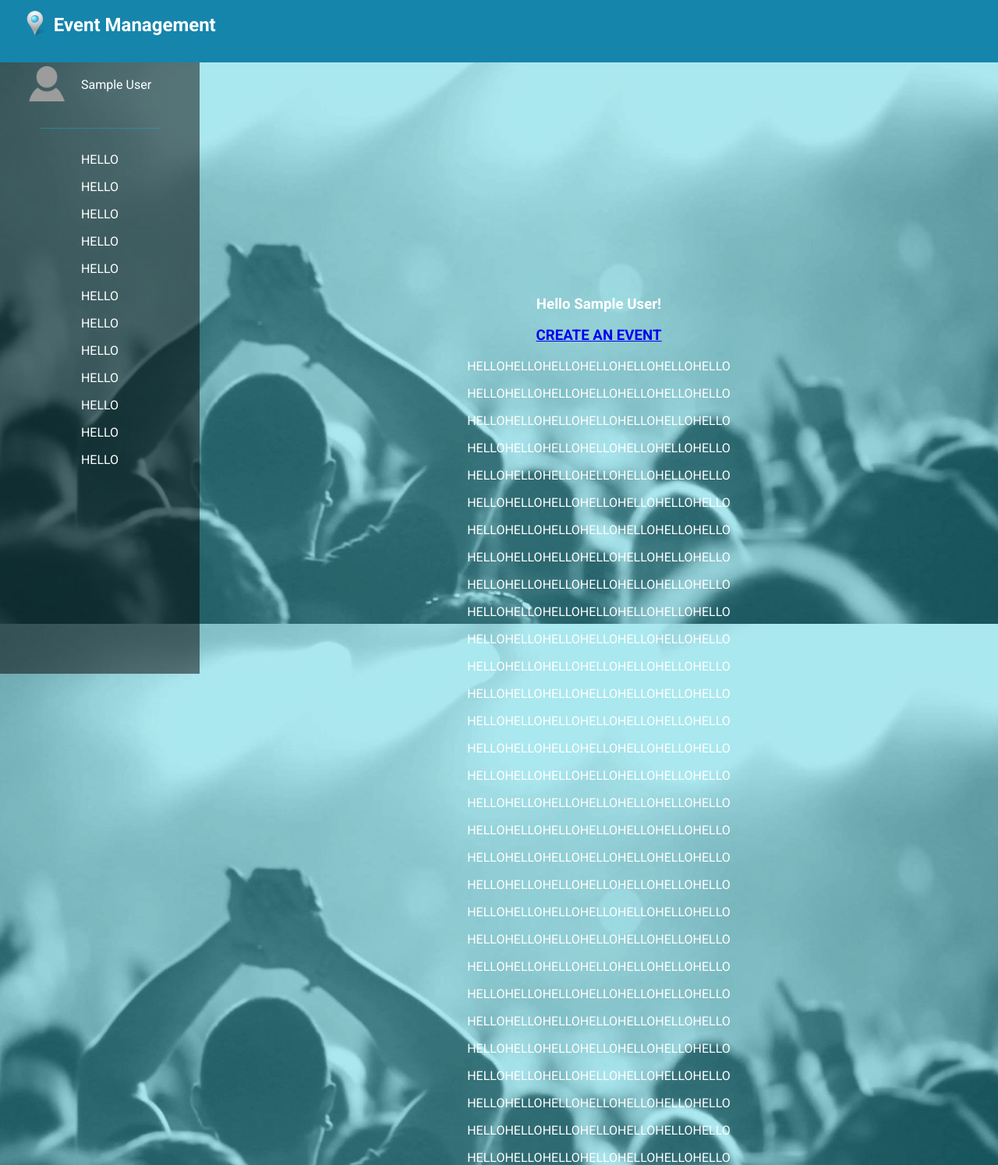
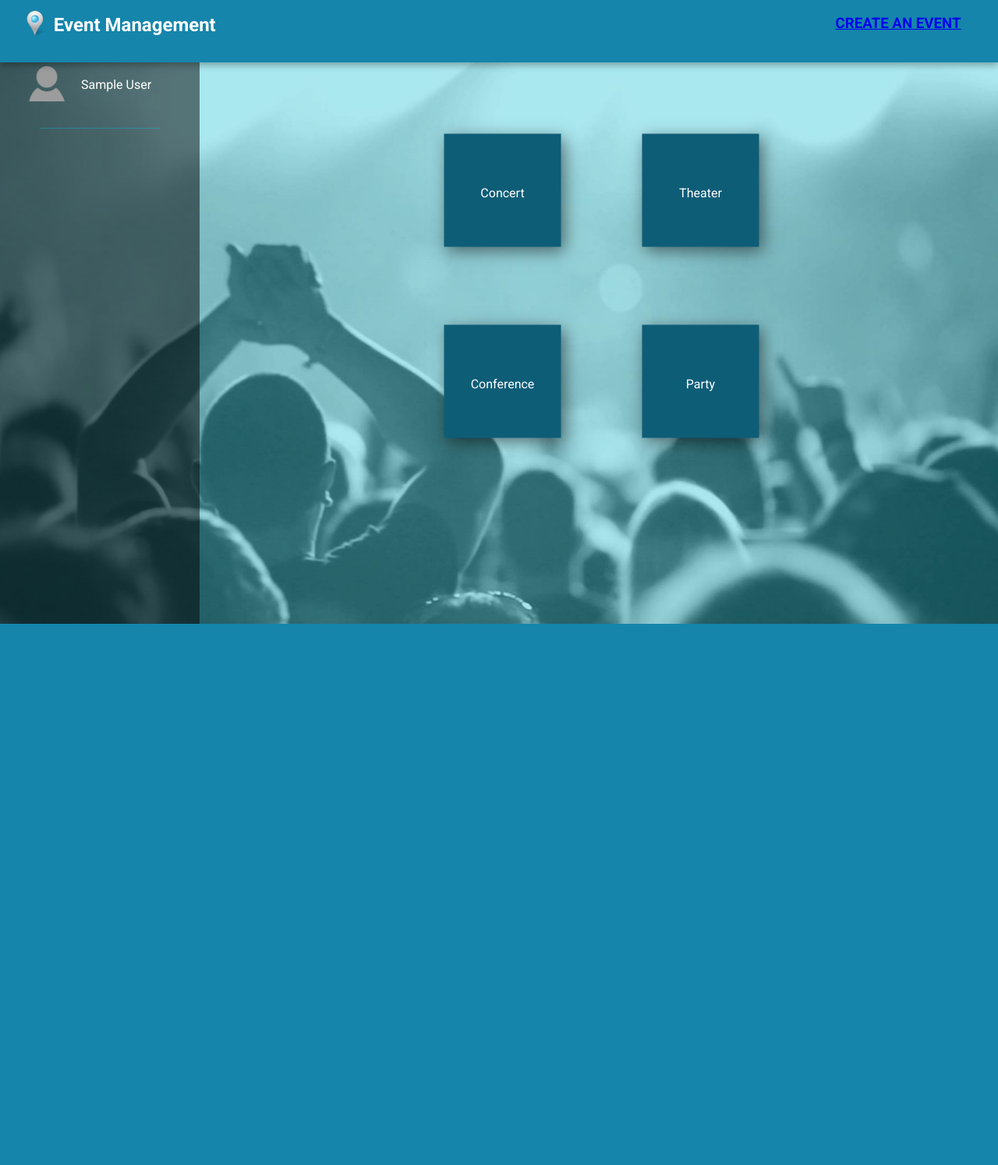
Before and after one commit to mariateresachaves/ltw_event_managment, a PHP site: page /ltw_event_managment/templates/dashboard.php in a window 1280 px wide. Shown: the whole page at 78% size. After the commit the page ends 800 px from the top, so only its background shows below. Run offline with PHP 8.4, Linux system fonts and the light colour scheme; the visitor is signed in with stand-in values (Sample User, id 1); data comes from the database, SQL or seed files in the repository; both versions use the stored data as it was after the commit.

Commit message:
better appearance

```diff
--- a/src/css/style4.css
+++ b/src/css/style4.css
@@ -14,25 +14,23 @@ html, body {
 
 .container {
     margin: 0;
-    width: 50%;
-    height: 50%;
-	left: 70%;
-    top: 90%;
-	transform: translate(-70%,-90%);
+    transform: translate(113%, 35%);
     position: absolute;
 }
 
 .container > h1 {
     margin-top: 0;
+    margin-bottom: 50px;
     font-weight: 700;
 }
 
 .menu {
-	margin-top: 0;
+	margin: 0;
 	width: 100%;
     height: 10%;
     position: fixed;
     z-index: 1;
+    box-shadow: 0 4px 8px rgba(0,0,0,0.28);
 }
 
 #menuBackground {
@@ -53,6 +51,13 @@ html, body {
     width: 60%;
     height: 100%;
 }
+
+#right {
+    width: 180%;
+    height: 100%;
+    transform: translate(0, -100%);
+}
+
 
 #title {
 	width: 35%;
@@ -135,6 +140,7 @@ html, body {
     width: 50px;
     height: 50px;
     display: inline-block;
+    background-color: white;
 }
 
 #userProfile > #userEvents >  #event > p {
@@ -147,3 +153,27 @@ html, body {
     text-align: left;
     margin-left: 35px;
 }
+
+#eventsInformation > #comboEvent > #eventBox1, #eventsInformation > #comboEvent > #eventBox2 {
+    display: inline-block;
+}
+
+#eventsInformation > #comboEvent > #eventBox1 {
+    margin-bottom: 100px;
+    margin-right: 100px;
+    background-color: #0e5d77;
+    width: 150px;
+    height: 79px;
+    padding-top: 66px;
+    box-shadow: 5px 5px 20px rgba(0,0,0,0.5);
+}
+
+#eventsInformation > #comboEvent > #eventBox2 {
+    margin-bottom: 100px;
+    margin-right: 100px;
+    background-color: #0e5d77;
+    width: 150px;
+    height: 79px;
+    padding-top: 66px;
+    box-shadow: 5px 5px 20px rgba(0,0,0,0.5);
+}
--- a/src/templates/dashboard.php
+++ b/src/templates/dashboard.php
@@ -5,10 +5,15 @@
     $name = $_SESSION['name'];
     $username = $_SESSION['login_user'];
 
-    $stmt = $db->prepare("SELECT name FROM events, participations WHERE events.id_event=participations.id_event
-                                                                        AND participations.username=?");
+    $stmt = $db->prepare("SELECT name, image FROM events, participations WHERE events.id_event=participations.id_event
+                                                                               AND participations.username=?");
 	$stmt->execute(array($username));
-	$result = $stmt->fetchAll();
+	$events = $stmt->fetchAll();
+
+    $stmt2 = $db->prepare("SELECT name FROM events_types");
+	$stmt2->execute();
+	$events_types = $stmt2->fetchAll();
+
 ?>
 
 <!DOCTYPE html>
@@ -32,6 +37,9 @@
                     <h2>Event Management</h2>
                 </div>
             </div>
+            <div id="right">
+                <a href="../db/create_event.php"><h3>CREATE AN EVENT</h3></a>
+            </div>
         </div>
 
 
@@ -48,72 +56,63 @@
 
             <div id="userEvents">
                 <?php
-                    foreach($result as $event) {
+                    foreach ($events as $event) {
                 ?>
 
-                <div id="event">
-                    <img src="../imgs/user_avatar.png" alt="User Icon">
-                    <p><?php echo $event['name']; ?></p>
-                </div>
+                    <div id="event">
+                        <img src="<?php echo "../" . $event['image']?>" alt="User Icon">
+                        <p><?php echo $event['name']; ?></p>
+                    </div>
 
                 <?php
                     }
                 ?>
-                <p>HELLO</p>
-                <p>HELLO</p>
-                <p>HELLO</p>
-                <p>HELLO</p>
-                <p>HELLO</p>
-                <p>HELLO</p>
-                <p>HELLO</p>
-                <p>HELLO</p>
-                <p>HELLO</p>
-                <p>HELLO</p>
-                <p>HELLO</p>
-                <p>HELLO</p>
-
             </div>
         </div>
 
         <div class="container">
-            <div id="user_greet">
-                <h3> Hello <?php echo $name ?>!</h3>
-            </div>
+            <div id="eventsInformation">
 
-            <div id="events_information">
-				<a href="../db/create_event.php"><h3>CREATE AN EVENT</h3></a>
-                <p>HELLOHELLOHELLOHELLOHELLOHELLOHELLO</p>
-                <p>HELLOHELLOHELLOHELLOHELLOHELLOHELLO</p>
-                <p>HELLOHELLOHELLOHELLOHELLOHELLOHELLO</p>
-                <p>HELLOHELLOHELLOHELLOHELLOHELLOHELLO</p>
-                <p>HELLOHELLOHELLOHELLOHELLOHELLOHELLO</p>
-                <p>HELLOHELLOHELLOHELLOHELLOHELLOHELLO</p>
-                <p>HELLOHELLOHELLOHELLOHELLOHELLOHELLO</p>
-                <p>HELLOHELLOHELLOHELLOHELLOHELLOHELLO</p>
-                <p>HELLOHELLOHELLOHELLOHELLOHELLOHELLO</p>
-                <p>HELLOHELLOHELLOHELLOHELLOHELLOHELLO</p>
-                <p>HELLOHELLOHELLOHELLOHELLOHELLOHELLO</p>
-                <p>HELLOHELLOHELLOHELLOHELLOHELLOHELLO</p>
-                <p>HELLOHELLOHELLOHELLOHELLOHELLOHELLO</p>
-                <p>HELLOHELLOHELLOHELLOHELLOHELLOHELLO</p>
-                <p>HELLOHELLOHELLOHELLOHELLOHELLOHELLO</p>
-                <p>HELLOHELLOHELLOHELLOHELLOHELLOHELLO</p>
-                <p>HELLOHELLOHELLOHELLOHELLOHELLOHELLO</p>
-                <p>HELLOHELLOHELLOHELLOHELLOHELLOHELLO</p>
-                <p>HELLOHELLOHELLOHELLOHELLOHELLOHELLO</p>
-                <p>HELLOHELLOHELLOHELLOHELLOHELLOHELLO</p>
-                <p>HELLOHELLOHELLOHELLOHELLOHELLOHELLO</p>
-                <p>HELLOHELLOHELLOHELLOHELLOHELLOHELLO</p>
-                <p>HELLOHELLOHELLOHELLOHELLOHELLOHELLO</p>
-                <p>HELLOHELLOHELLOHELLOHELLOHELLOHELLO</p>
-                <p>HELLOHELLOHELLOHELLOHELLOHELLOHELLO</p>
-                <p>HELLOHELLOHELLOHELLOHELLOHELLOHELLO</p>
-                <p>HELLOHELLOHELLOHELLOHELLOHELLOHELLO</p>
-                <p>HELLOHELLOHELLOHELLOHELLOHELLOHELLO</p>
-                <p>HELLOHELLOHELLOHELLOHELLOHELLOHELLO</p>
-                <p>HELLOHELLOHELLOHELLOHELLOHELLOHELLO</p>
+                <?php
+                    $count = 0;
+
+                    foreach($events_types as $events_type) {
+
+                        switch($count) {
+                            case 0:
+                ?>
+                                <div id="comboEvent">
+                                    <div id="eventBox1">
+                                    <?php
+                                        echo $events_type['name'];
+                                    ?>
+                                    </div>
+                <?php
+                                $count = $count + 1;
+                                break;
+                            case 1:
+                ?>
+                                    <div id="eventBox2">
+                                    <?php
+                                        echo $events_type['name'];
+                                    ?>
+                                    </div>
+                                </div>
+                <?php
+                                $count = $count - 1;
+                                break;
+                            default:
+                                break;
+                        }
+                    }
+
+                    if($count == 0) {
+                ?>
+                        </div>
+                <?php
+                    }
+                ?>
             </div>
         </div>
-
 	</body>
 </html>
```
Also changed, not shown: src/db/events.db, src/imgs/christmas.jpg (added), src/imgs/conference.jpg (added), src/imgs/party.jpg (added), src/imgs/theater.jpg (added).
